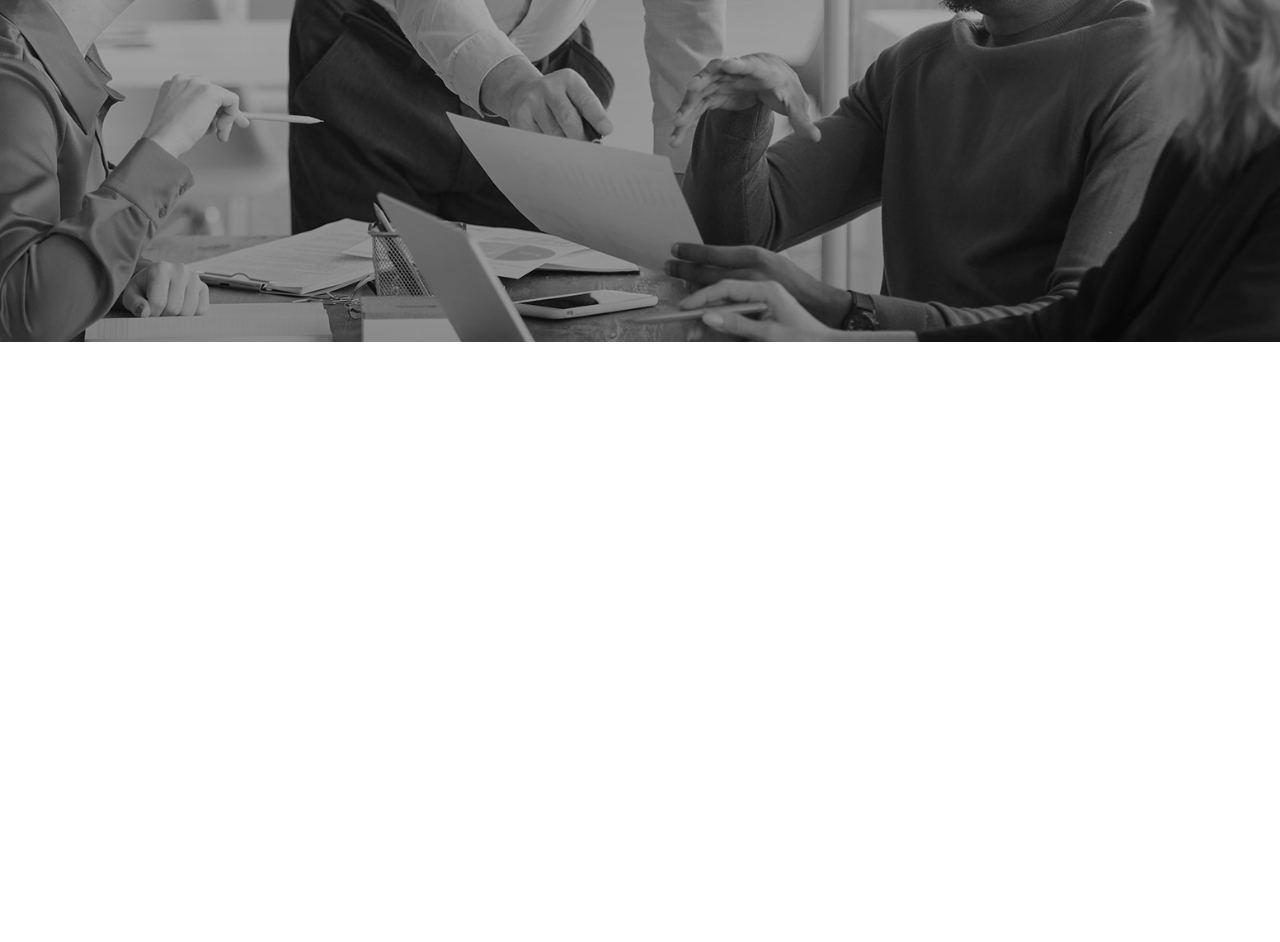
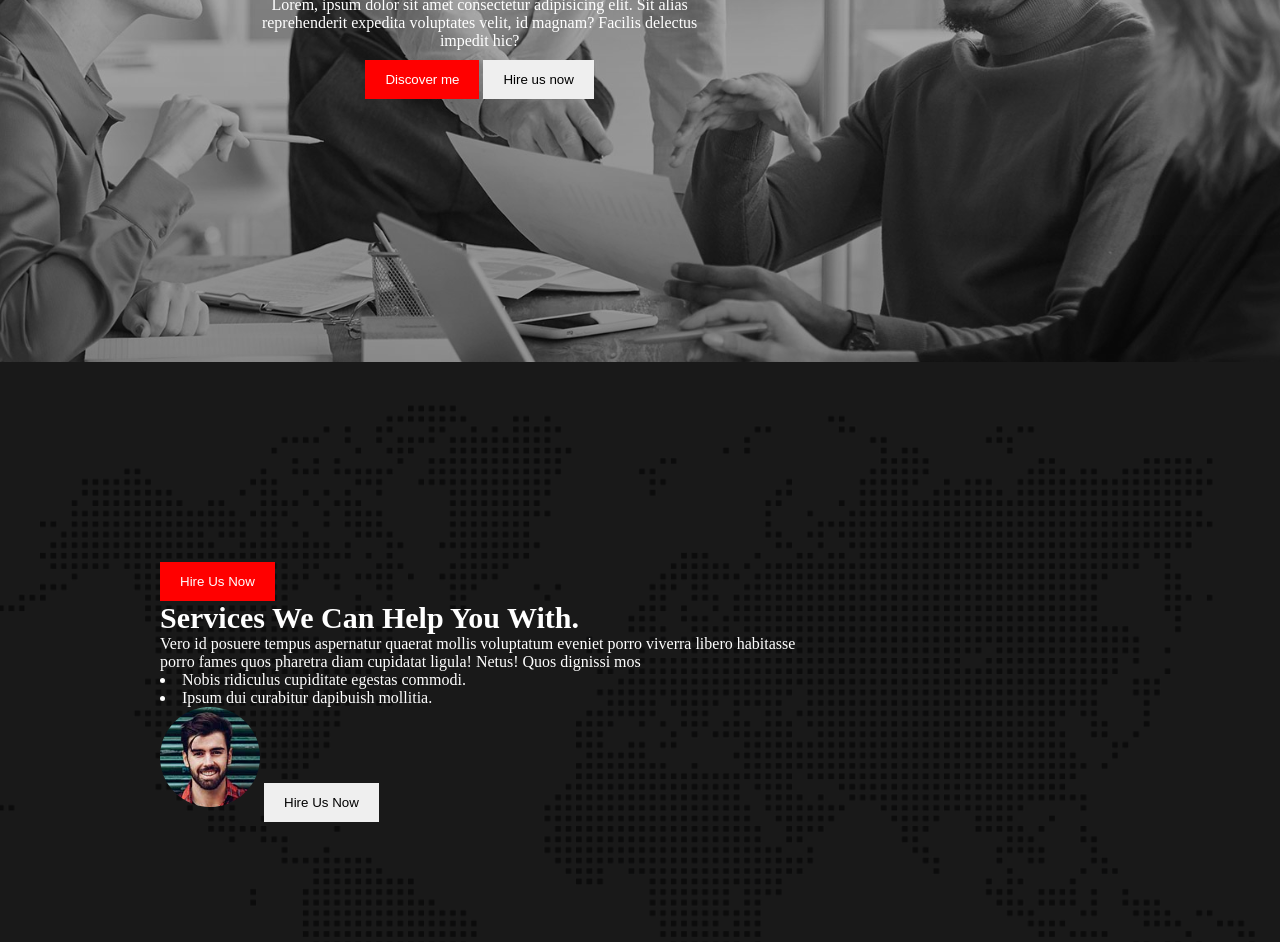
Before and after one commit to Faey2023/Digital-agency, a plain HTML site: page index.html in a window 1280 px wide. Shown: the part 527-1469 px from the top of the page. Before the commit the page ends 869 px from the top, so only its background shows below. Drawn offline with Linux system fonts and the light colour scheme.

Commit message:
service-container

```diff
--- a/index.html
+++ b/index.html
@@ -23,13 +23,28 @@
             </div>
         </nav>
         <div class="banner-container">
-            <h1><span style="color:red">Digital</span> Agency You Can Rely Upon.</h1>
-            <p>Lorem, ipsum dolor sit amet consectetur adipisicing elit. Sit alias reprehenderit expedita voluptates velit, id magnam? Facilis delectus impedit hic?</p>
+            <div class="banner-info">
+            <h1 class="title"><span class="primary">Digital</span> Agency You <br> Can Rely Upon!</h1>
+            <p class="banner-description">Lorem, ipsum dolor sit amet consectetur adipisicing elit. Sit alias reprehenderit expedita voluptates velit, id magnam? Facilis delectus impedit hic?</p>
             <button class="btn-red">Discover me</button>
-            <button class="btn-white">Hire us now</button>
+            <button class="btn-white">Hire us now</button> </div>
         </div>
     </header>
-    <main></main>
+    <main>
+        <div class="service-container">
+            <div class="service-info">
+                <button class="btn-red">Hire Us Now</button>
+                <h3 class="service-title">Services We Can Help You With.</h3>
+                <p class="service-description">Vero id posuere tempus aspernatur quaerat mollis voluptatum eveniet porro viverra libero habitasse porro fames quos pharetra diam cupidatat ligula! Netus! Quos dignissi mos</p>
+                <li>Nobis ridiculus cupiditate egestas commodi.</li>
+                <li>Ipsum dui curabitur dapibuish mollitia.</li>
+                <img class="author-img" src="asset/image/author.jpg" alt="">
+                <button class="btn-white">Hire Us Now</button>
+            </div>
+            <div class="service-logos">
+            </div>
+        </div>
+    </main>
     <footer></footer>
 
 
--- a/style.css
+++ b/style.css
@@ -6,7 +6,7 @@
 .nav-container{
     display: flex;
     background-color: gray;
-    padding: 10px;
+    padding: 20px;
     justify-content: space-around;
     align-items: center;
 }
@@ -24,8 +24,64 @@
     background-position: center;
     background-size: cover;
     background-repeat: no-repeat;
+    display: flex;
+    text-align: center;
+    align-items: center;
+
+}
+.title{
+    font-size: 70px;
+    font-weight: bold;
+    color: white;
 }
 .btn-red{
-    background-color: Red;
-    color:white;
+    padding: 12px 20px;
+    border: none;
+    background-color: red;
+    color: white;
+
 }
+.btn-white{
+   padding: 12px 20px;
+   border: none;
+}
+
+.primary{
+    color: red;
+}
+.banner-description{
+    text-align: center;
+    margin: auto;
+    width: 50%;
+    padding: 10px;
+    color: white;
+}
+
+/* service container starts here  */
+.service-container{
+    height: 100vh;
+    display: flex;
+    justify-content: space-around;
+    background-position: center;
+    background-repeat: no-repeat;
+    background-size: cover;
+    background-image: url(asset/image/footer-bg.png),linear-gradient(rgba(0,0,0,0.9),rgba(0,0,0,0.9));
+    background-blend-mode: overlay;
+
+    align-items: center;
+}
+.service-title{
+    color: white;
+    font-size: 30px;
+}
+.service-description, li {
+    color: white;
+}
+.author-img{
+    height: 100px;
+    border-radius: 50px;
+}
+.service-info{
+    width: 50%;
+    height: 50%;
+}
```
